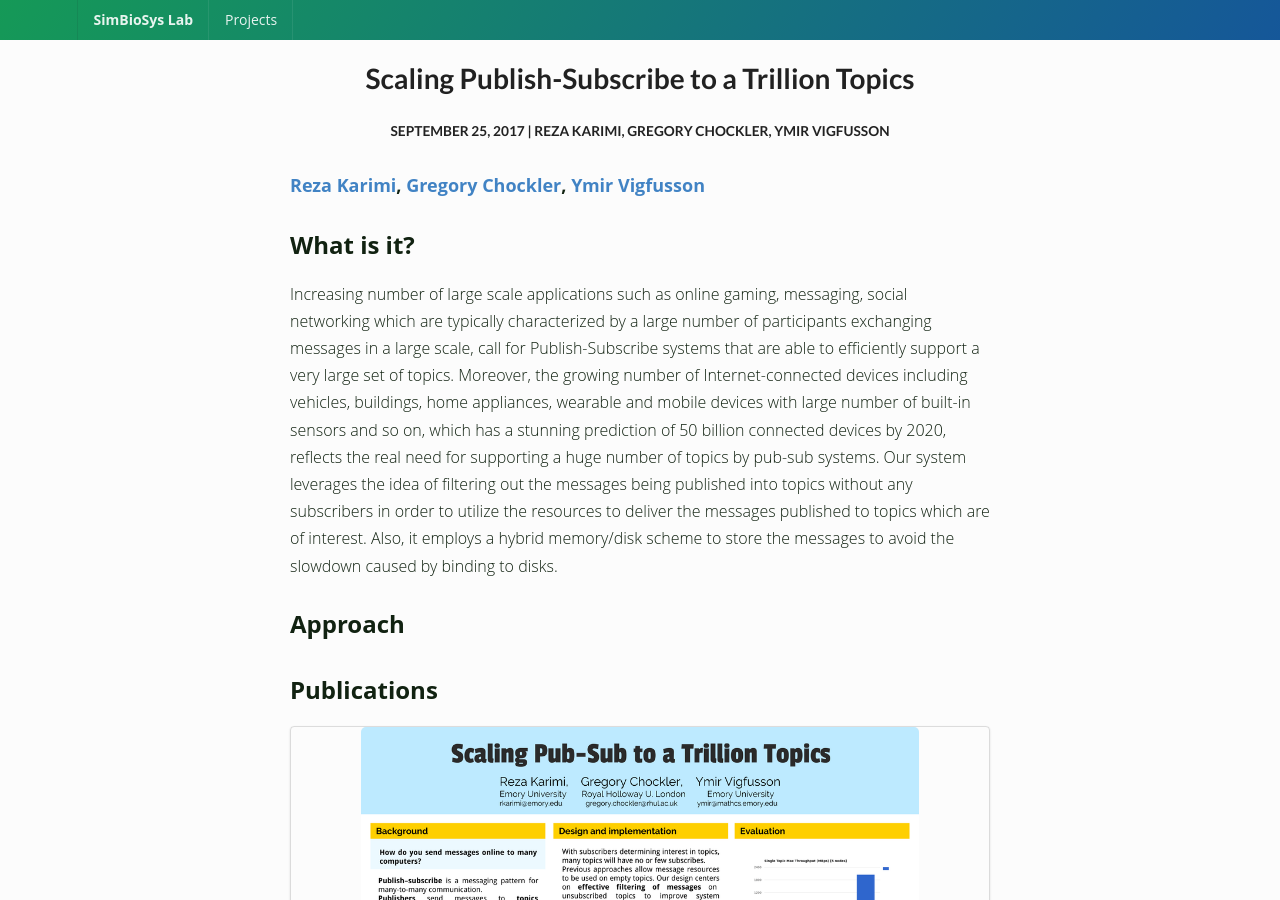
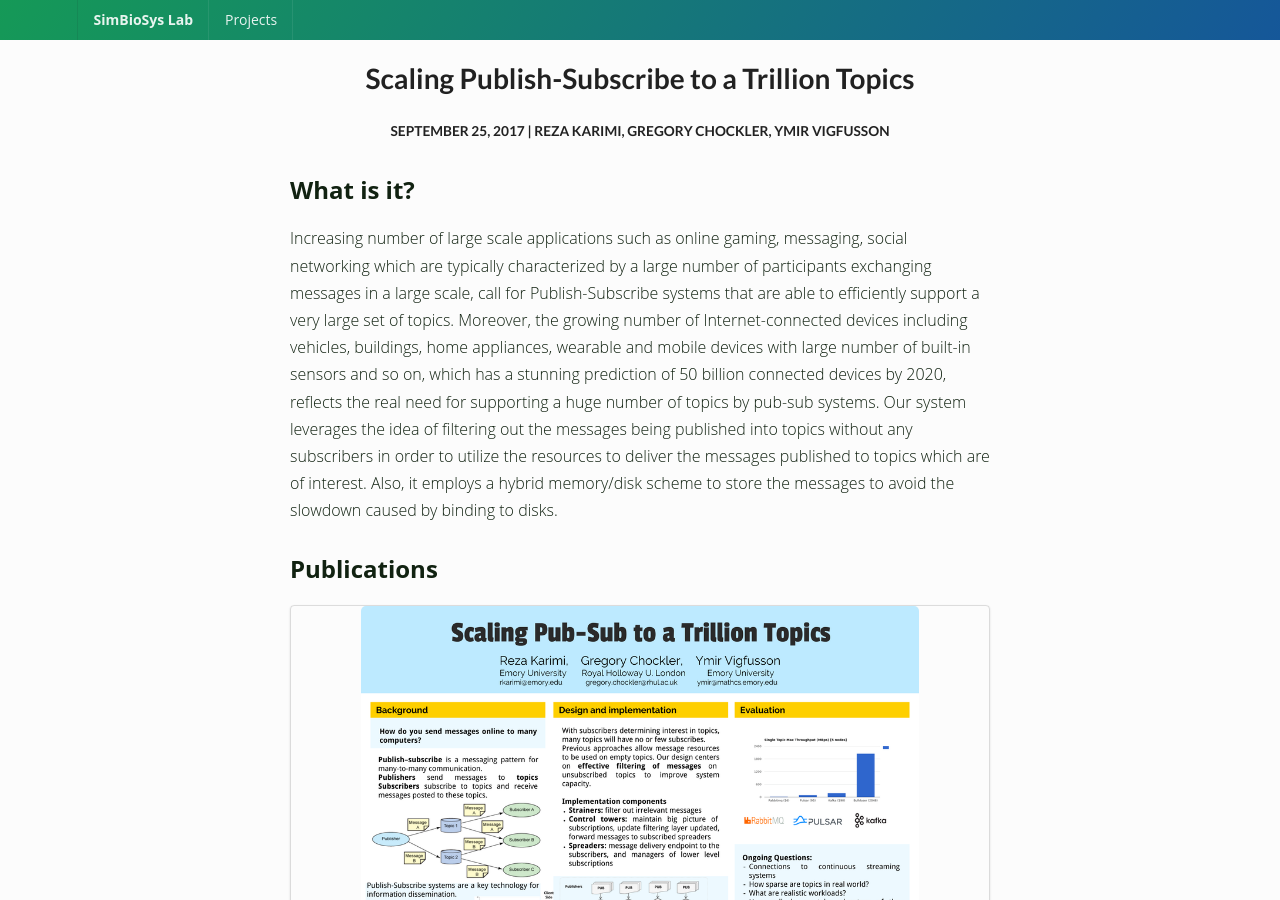
Before and after one commit to meditates/simbiosyslab.github.io, a Jekyll site: the page built from _posts/2017-09-25-pubsub.markdown, in a window 1280 px wide and 900 px high. Built offline with Jekyll 4.4.1, drawn with Linux system fonts in a browser that asks for light colours; nearby versions of some CDN libraries.

Commit message:
Update 2017-09-25-pubsub.markdown

```diff
--- a/_posts/2017-09-25-pubsub.markdown
+++ b/_posts/2017-09-25-pubsub.markdown
@@ -9,16 +9,12 @@ keywords:
   - pub-sub
 ---
 
-<h3><a href="https://www.mathcs.emory.edu/~rkarimi/">Reza Karimi</a>, <a href="http://www.gchockler.com/">Gregory Chockler</a>, <a href="https://ymsir.com">Ymir Vigfusson</a></h3>
 
 ## What is it?
 
 Increasing number of large scale applications such as online gaming, messaging, social networking which are typically characterized by a large number of participants exchanging messages in a large scale, call for Publish-Subscribe systems that are able to efficiently support a very large set of topics.
  Moreover, the growing number of Internet-connected devices including vehicles,  buildings, home appliances, wearable and mobile devices with large number of built-in sensors and so on, which has a stunning prediction of 50 billion connected devices by 2020, reflects the real need for supporting a huge number of topics by pub-sub systems.
 Our system leverages the idea of filtering out the messages being published into topics without any subscribers in order to utilize the resources to deliver the messages published to topics which are of interest. Also, it employs a hybrid memory/disk scheme to store the messages to avoid the slowdown caused by binding to disks.
-
-## Approach
-
 
 
 ## Publications
```
